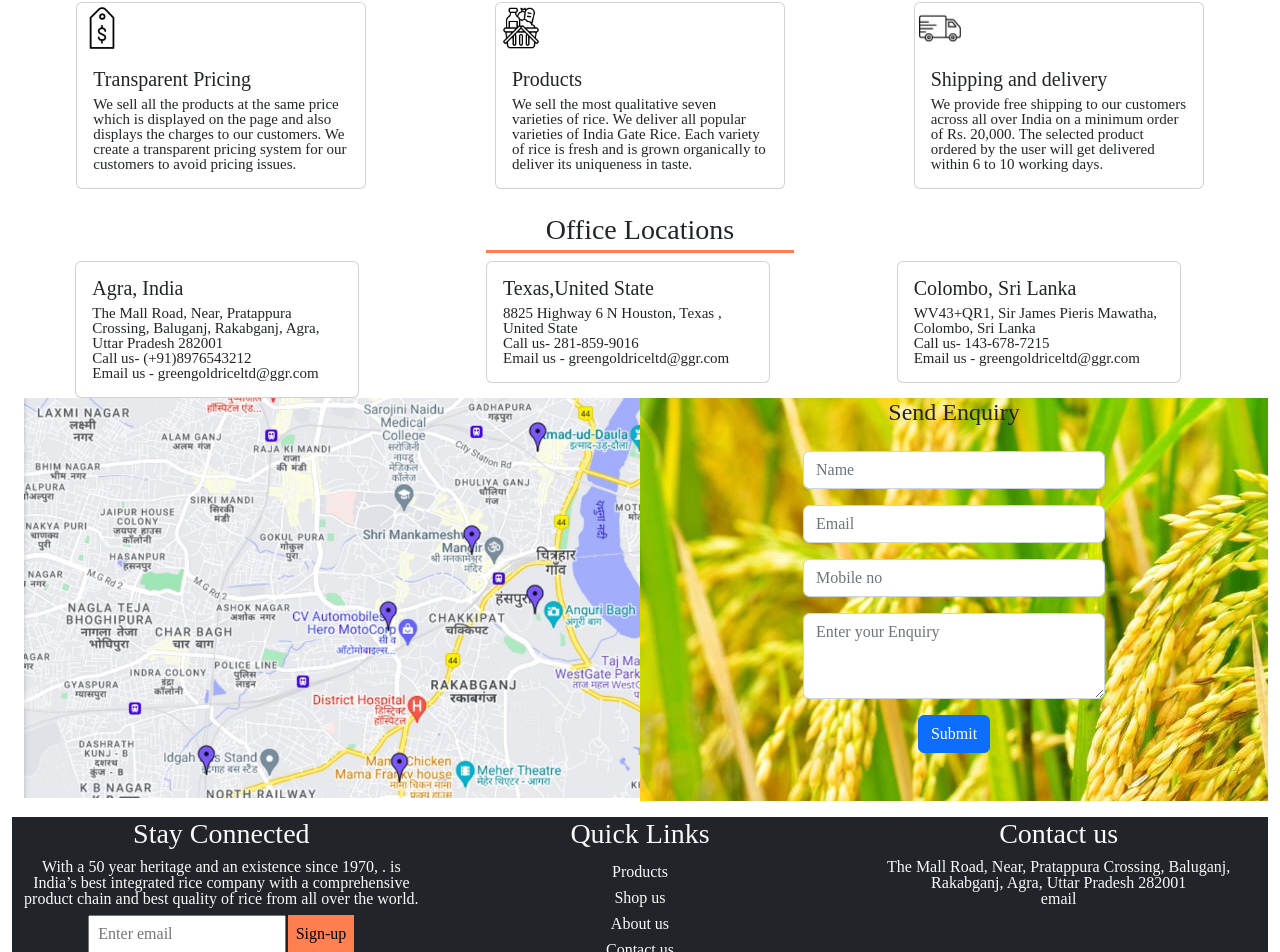
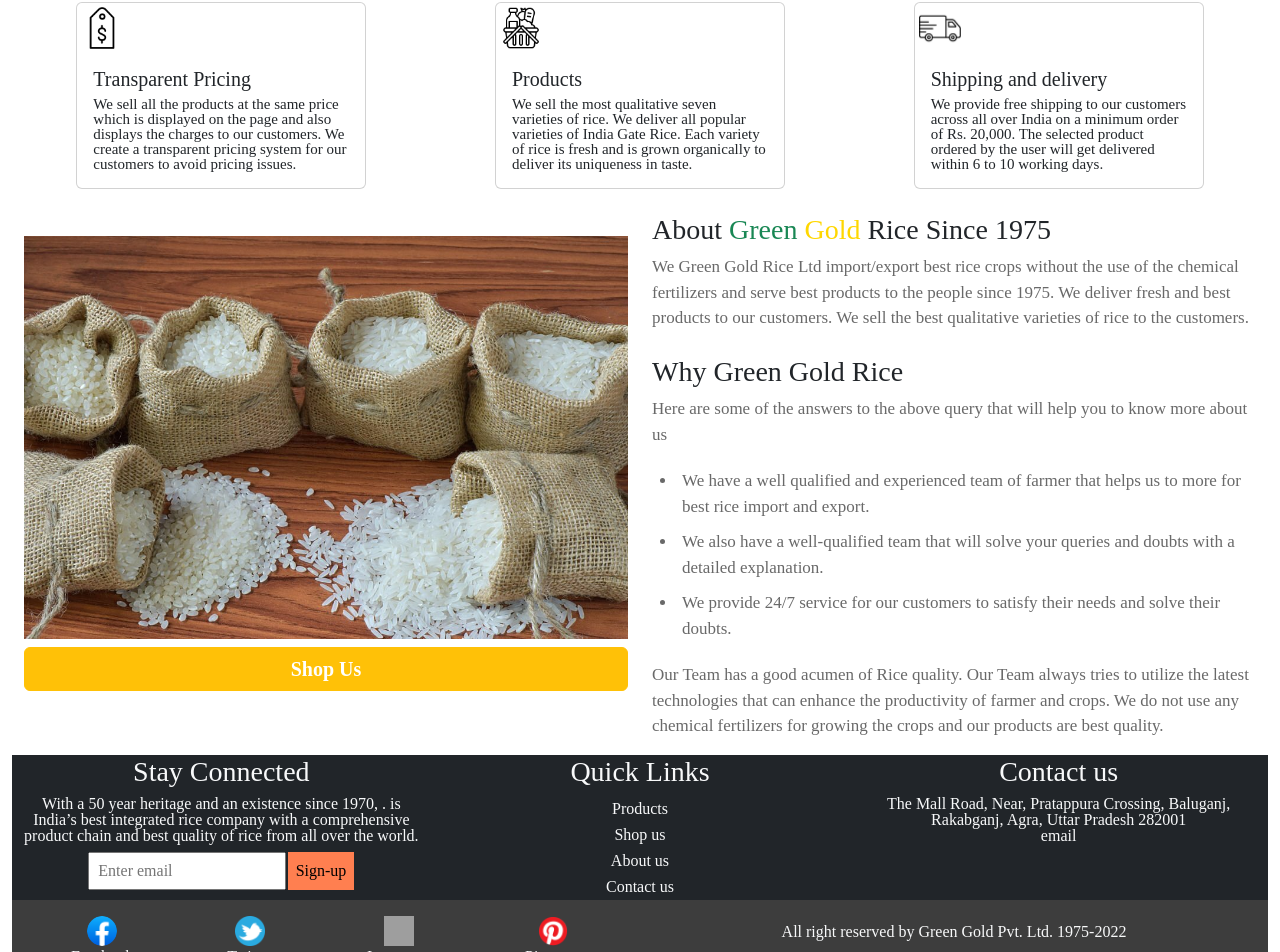
Before and after one commit to rahul-1210/GreenGoldRice, a React (Create React App) app: page / in a window 1280 px wide. Shown: the part 687-1639 px from the top of the page. Built offline with nearby package versions, Linux system fonts and the light colour scheme; grey boxes are pictures that could not be loaded.

Commit message:
Added contact and about us page

```diff
--- a/src/App.js
+++ b/src/App.js
@@ -1,6 +1,5 @@
 import logo from './logo.svg';
 import './App.css';
-import './css/primary.css'
 import Home from './components/Home'
 
 function App() {
--- /dev/null
+++ b/src/components/About.js
@@ -0,0 +1,39 @@
+import React from 'react'
+import Ricepack from '../images/ricepack.jpg'
+
+export default function About() {
+    return (
+        <div className='container-fluid'>
+            <div className="row d-flex">
+                <div className="col-sm-6 d-flex flex-column justify-content-center align-items-center gap-2">
+                    <img src={Ricepack} alt="rice pack" className='w-100'/>
+                    <button type="button" className="btn btn-warning w-100 btn-shop">Shop Us</button>
+                </div>
+                <div className="col-md-6">
+                    <h3 className='h3 mt-4 about-head'>About <span className='text-success'>Green</span>
+                        <span className='gold'> Gold</span>  Rice Since 1975</h3>
+                    <p className='desc2'>We Green Gold Rice Ltd import/export best rice crops without the use of the chemical fertilizers and serve best products to the people since 1975. We deliver fresh and best products to our customers.
+                        We sell the best qualitative varieties of rice to the customers.</p>
+
+                    <h1 className='h3 mt-4 about-head'>Why Green Gold Rice</h1>
+                    <p className='desc2'>Here are some of the answers to the above query that will help you to know more about us</p>
+                    <ul className='mt-3 desc2 ul-disc'>
+                        <li>We have a well qualified and experienced team of farmer that helps us to more for best rice import and export.</li>
+                        <li>
+                            We also have a well-qualified team that will solve your queries and doubts with a detailed explanation.
+                        </li>
+                        <li>
+                            We provide 24/7 service for our customers to satisfy their needs and solve their doubts.
+                        </li>
+                    </ul>
+                    <p className='desc2 mt-3'>
+                        Our Team has a good acumen of Rice quality.
+                        Our Team always tries to utilize the latest technologies that can enhance the productivity of farmer and crops. We do not use any chemical fertilizers for growing the crops and our products are best quality.
+                    </p>
+
+                </div>
+
+            </div>
+        </div>
+    )
+}
--- a/src/components/Banner.js
+++ b/src/components/Banner.js
@@ -16,8 +16,8 @@
                         alt="First slide"
                     />
                     <Carousel.Caption>
-                        <h3>First slide label</h3>
-                        <p>Nulla vitae elit libero, a pharetra augue mollis interdum.</p>
+                        <h3 className='h3 font-weight-bold color'>Indian Basmati</h3>
+                        <p className="text-dark">Green Gold Rice export best basmati rice from all over the India</p>
                     </Carousel.Caption>
                 </Carousel.Item>
                 <Carousel.Item>
@@ -28,8 +28,8 @@
                     />
 
                     <Carousel.Caption>
-                        <h3>Second slide label</h3>
-                        <p>Lorem ipsum dolor sit amet, consectetur adipiscing elit.</p>
+                        <h3 className='h4 text-dark font-weight-bold'>Different Varities</h3>
+                        <p className="text-dark">Green Gold Rice export and import all type of rice varity from all over the word</p>
                     </Carousel.Caption>
                 </Carousel.Item>
                 <Carousel.Item>
@@ -40,8 +40,8 @@
                     />
 
                     <Carousel.Caption>
-                        <h3>Third slide label</h3>
-                        <p>Praesent commodo cursus magna, vel scelerisque nisl consectetur.</p>
+                        <h3 className='h4 text-dark font-weight-bold'>Market Leader</h3>
+                        <p className="text-dark">Green Gold Rice pvt ltd is a leader into a rice import and export bussiness</p>
                     </Carousel.Caption>
                 </Carousel.Item>
                 <Carousel.Item>
@@ -52,8 +52,8 @@
                     />
 
                     <Carousel.Caption>
-                        <h3>Fourth slide label</h3>
-                        <p>Praesent commodo cursus magna, vel scelerisque nisl consectetur.</p>
+                        <h3 className='h4 text-dark font-weight-bold'>Quality</h3>
+                        <p className="text-dark">Green Gold Rice provide best quality of rice to its customer with full precaution.</p>
                     </Carousel.Caption>
                 </Carousel.Item>
             </Carousel>
--- a/src/components/Home.js
+++ b/src/components/Home.js
@@ -2,6 +2,7 @@
 import Banner from './Banner'
 import Footer from './Footer'
 import Services from './Services'
+import About from './About'
 import ContactUs from './ContactUs'
 
 export default function Home() {
@@ -9,7 +10,8 @@
     <div className='container-fluid'>
         <Banner />
         <Services />
-        <ContactUs/>
+        <About />
+        {/* <ContactUs/> */}
         <Footer/>
     </div>
   )
--- a/src/css/primary.css
+++ b/src/css/primary.css
@@ -1,3 +1,7 @@
+/* Corousal css*/
+.color {
+    color:black
+}
 .corous-height {
     height:70vh;
 }
@@ -50,3 +54,28 @@
 .map {
     height: 25rem;
 }
+/* About us page css */
+.about-head{
+    text-align:left;
+}
+.desc2{
+    text-align:left;
+    font-size: 17px;
+    color:dimgray;
+    line-height: 1.5;
+}
+.ul-disc {
+    list-style:disc;
+    /* list-style-image: url('../images/plus.png'); */
+}
+.ul-disc>li{
+    margin-left: 25px;
+}
+.gold{
+    color:gold;
+}
+.btn-shop{
+    color:white;
+    font-size: 20px;
+    font-weight: 700;
+}
--- a/src/index.js
+++ b/src/index.js
@@ -5,6 +5,7 @@
 import reportWebVitals from './reportWebVitals';
 import './css/reset.css'
 import './css/main.css'
+import './css/primary.css'
 
 const root = ReactDOM.createRoot(document.getElementById('root'));
 root.render(
```
Also changed, not shown: src/images/plus.png (added), src/images/ricepack.jpg (added).
